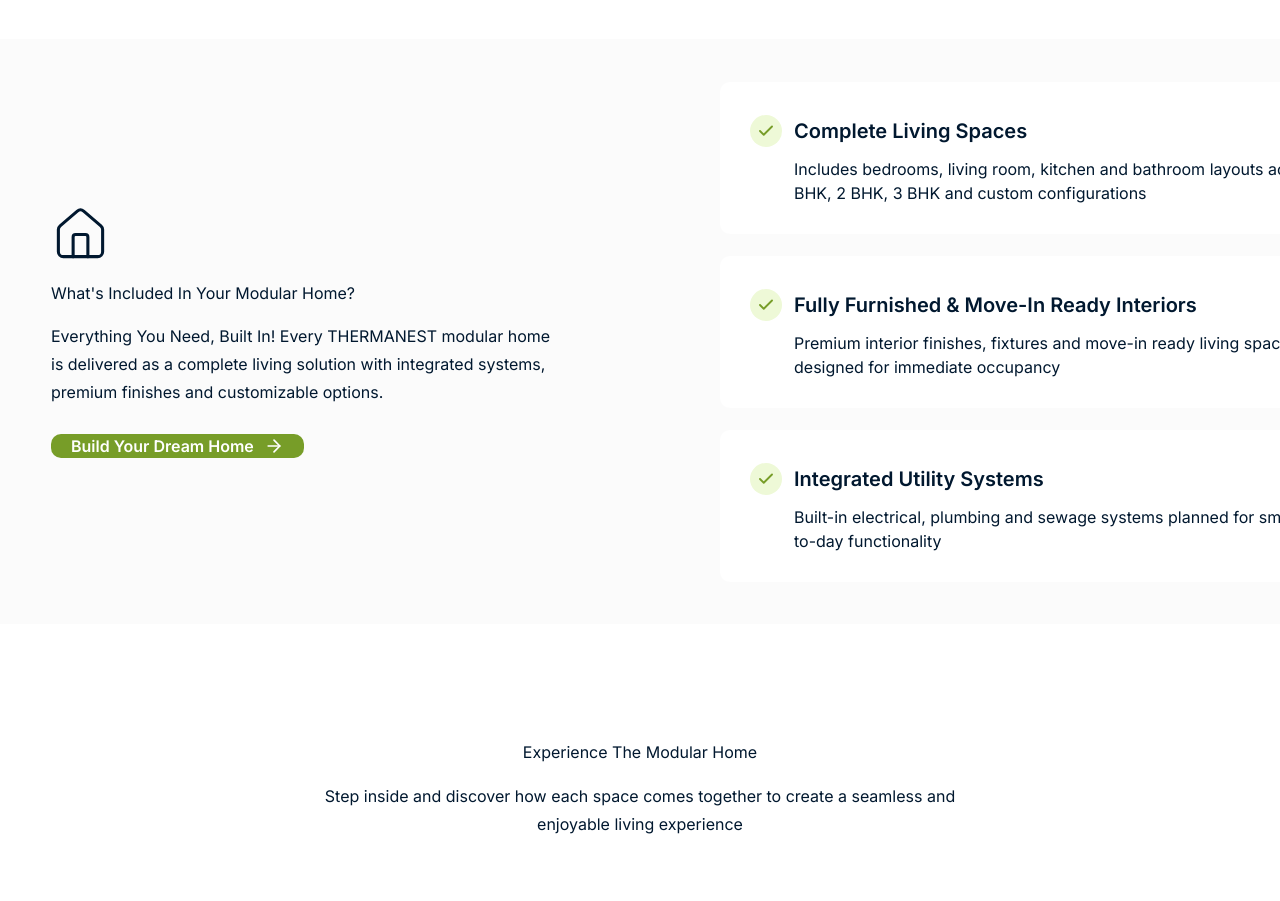
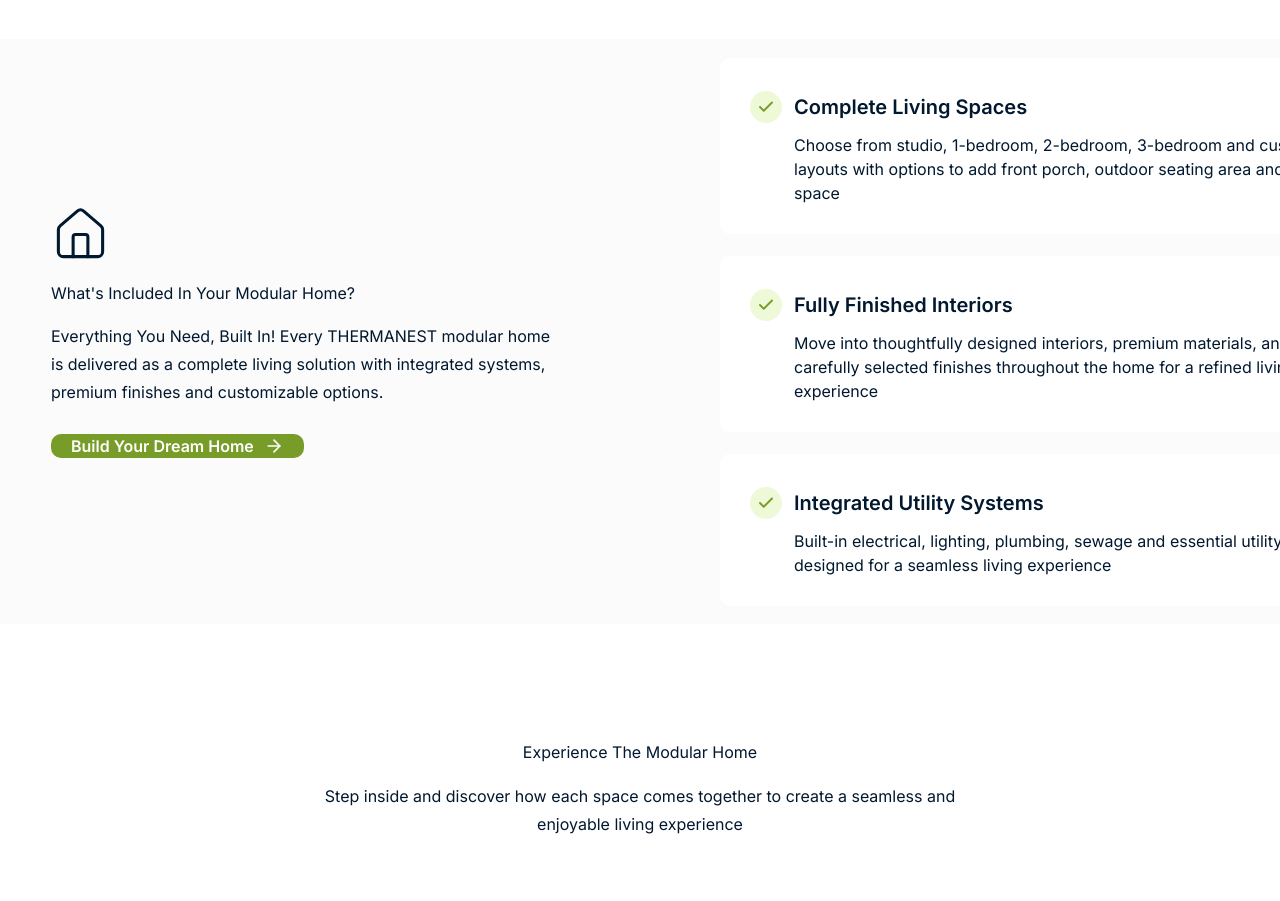
Before and after one commit to gauravsaluja2006/thermanest-website, a Next.js app: page /services/luxury-homes in a window 1280 px wide. Shown: the part 1640-2541 px from the top of the page. Built offline with nearby package versions, Linux system fonts and the light colour scheme; grey boxes are pictures that could not be loaded; a web font is replaced by a local one.

Commit message:
Update modular home includes section copy.
Refresh the three ServiceIncludes items with updated layout options, finished interiors messaging, and expanded utility systems details.

Co-authored-by: Cursor <cursoragent@cursor.com>

```diff
--- a/data/services.ts
+++ b/data/services.ts
@@ -150,9 +150,9 @@ export const serviceDetails: Record<string, ServiceDetail> = {
     includesSectionSubtitle: "Everything You Need, Built In! Every THERMANEST modular home is delivered as a complete living solution with integrated systems, premium finishes and customizable options.",
     includesCtaLabel: "Build Your Dream Home",
     includesItems: [
-      { title: "Complete Living Spaces", description: "Includes bedrooms, living room, kitchen and bathroom layouts across 1 BHK, 2 BHK, 3 BHK and custom configurations" },
-      { title: "Fully Furnished & Move-In Ready Interiors", description: "Premium interior finishes, fixtures and move-in ready living spaces designed for immediate occupancy" },
-      { title: "Integrated Utility Systems", description: "Built-in electrical, plumbing and sewage systems planned for smooth day-to-day functionality" },
+      { title: "Complete Living Spaces", description: "Choose from studio, 1-bedroom, 2-bedroom, 3-bedroom and custom layouts with options to add front porch, outdoor seating area and parking space" },
+      { title: "Fully Finished Interiors", description: "Move into thoughtfully designed interiors, premium materials, and carefully selected finishes throughout the home for a refined living experience" },
+      { title: "Integrated Utility Systems", description: "Built-in electrical, lighting, plumbing, sewage and essential utility systems designed for a seamless living experience" },
     ],
     gallerySectionTitle: "Experience The Modular Home",
     gallerySectionSubtitle: "Step inside and discover how each space comes together to create a seamless and enjoyable living experience",
```
